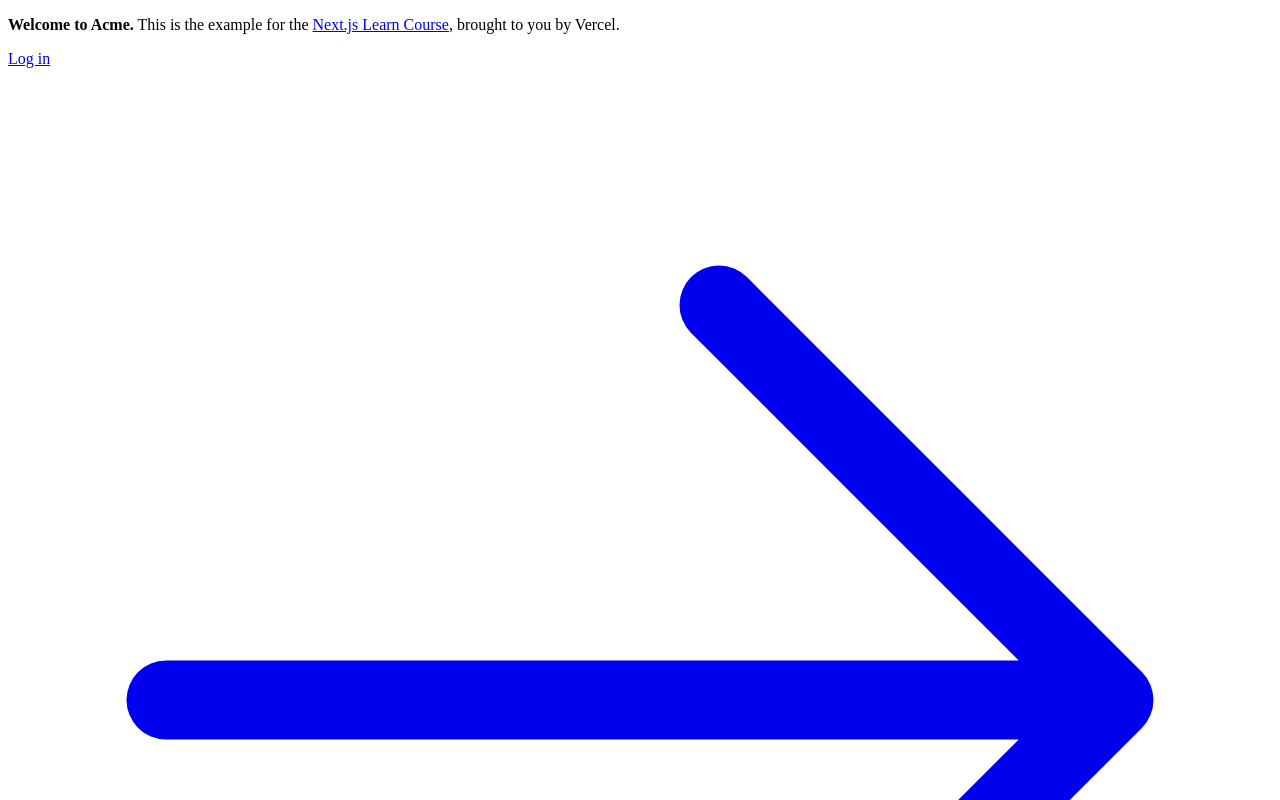
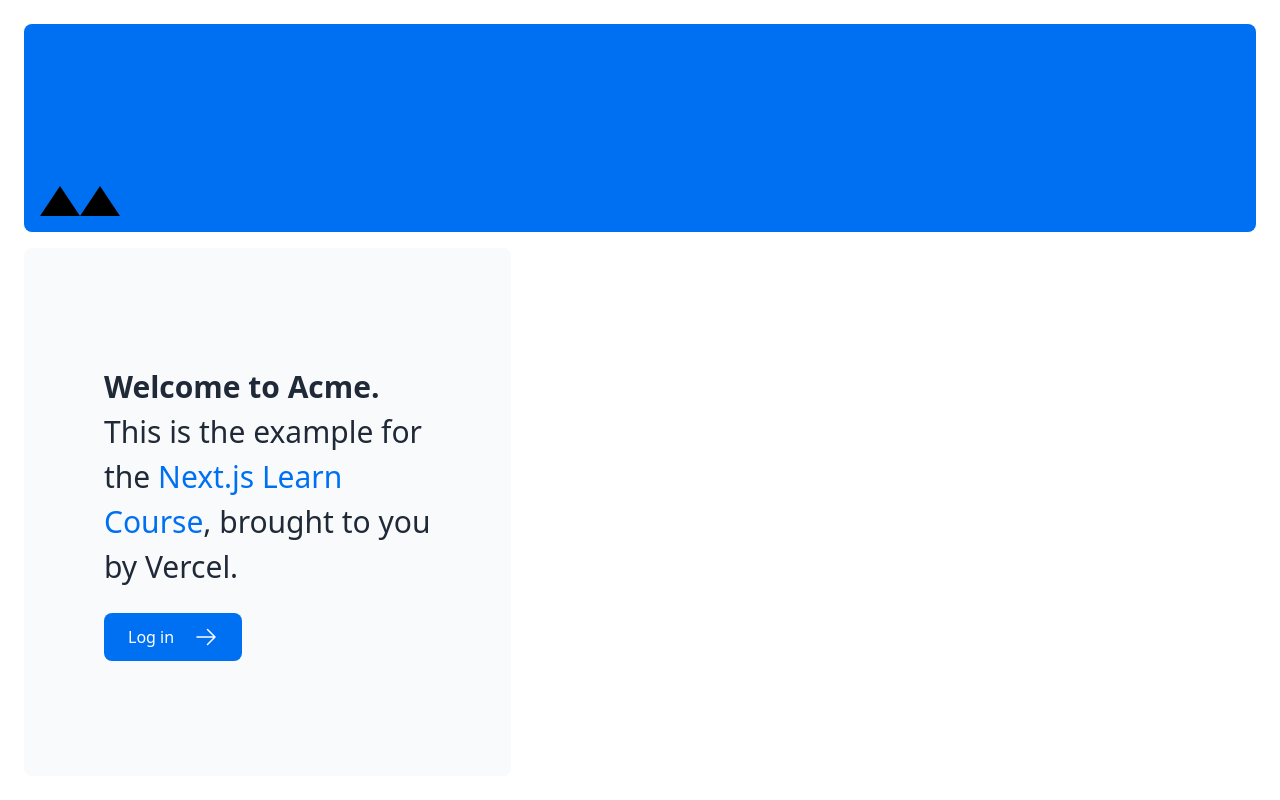
Before and after one commit to nx-siddhant-21/Nextjs-Dashboard, a Next.js app: page / in a window 1280 px wide. Shown: the top 800 px of the page. Built offline with nearby package versions, Linux system fonts and the light colour scheme.

Commit message:
feat: know and add styling

```diff
--- a/app/layout.tsx
+++ b/app/layout.tsx
@@ -1,3 +1,5 @@
+import '@/app/ui/global.css';
+
 export default function RootLayout({
   children,
 }: {
--- a/app/page.tsx
+++ b/app/page.tsx
@@ -1,12 +1,16 @@
 import AcmeLogo from '@/app/ui/acme-logo';
 import { ArrowRightIcon } from '@heroicons/react/24/outline';
 import Link from 'next/link';
+import style from '@/app/ui/home.module.css';
 
 export default function Page() {
   return (
     <main className="flex min-h-screen flex-col p-6">
       <div className="flex h-20 shrink-0 items-end rounded-lg bg-blue-500 p-4 md:h-52">
-        {/* <AcmeLogo /> */}
+        <div className={style.shape}/>
+      <div
+  className="h-0 w-0 border-b-[30px] border-l-[20px] border-r-[20px] border-b-black border-l-transparent border-r-transparent"
+/>
       </div>
       <div className="mt-4 flex grow flex-col gap-4 md:flex-row">
         <div className="flex flex-col justify-center gap-6 rounded-lg bg-gray-50 px-6 py-10 md:w-2/5 md:px-20">
--- /dev/null
+++ b/app/ui/home.module.css
@@ -0,0 +1,7 @@
+.shape {
+    height: 0;
+    width: 0;
+    border-bottom: 30px solid black;
+    border-left: 20px solid transparent;
+    border-right: 20px solid transparent;
+  }
```
